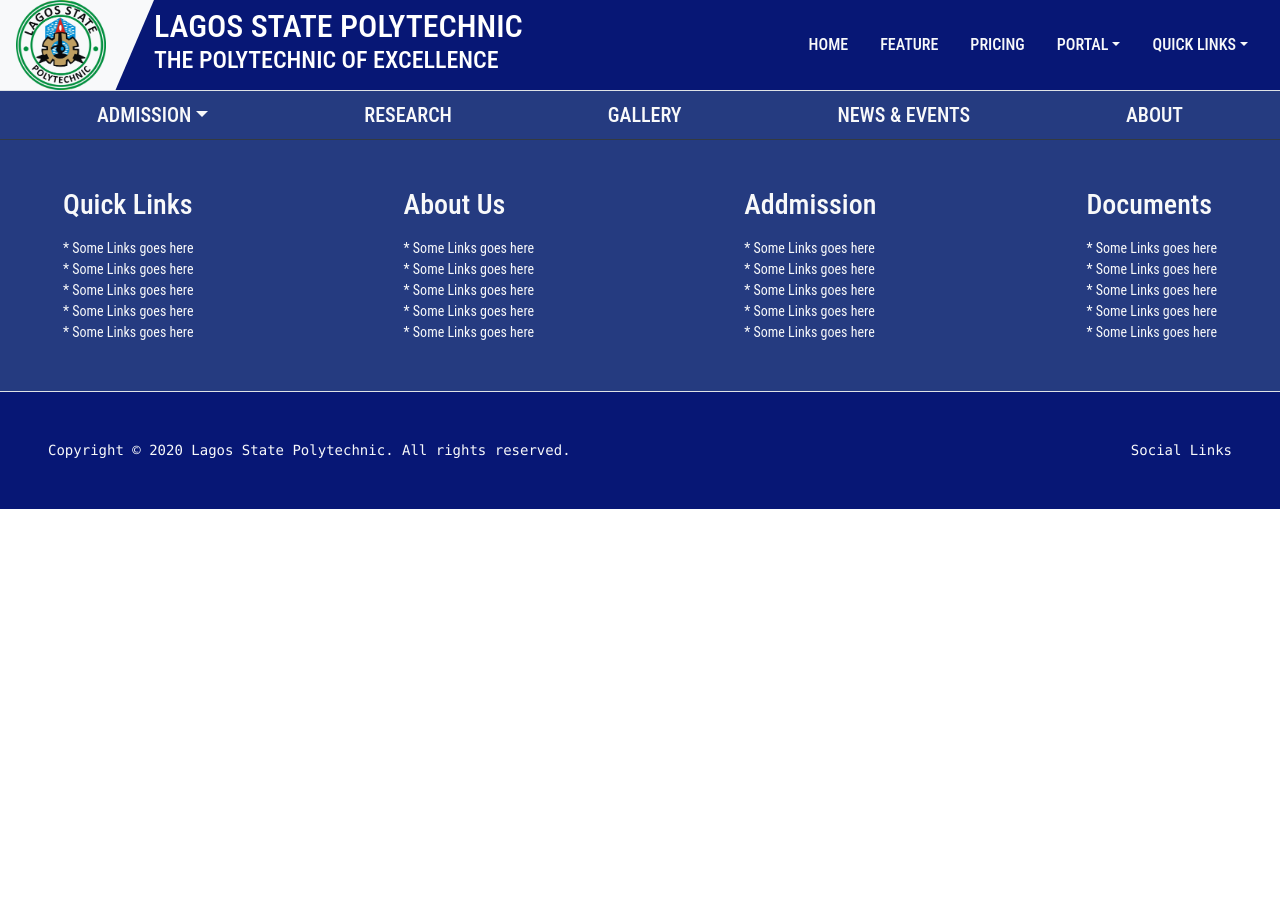
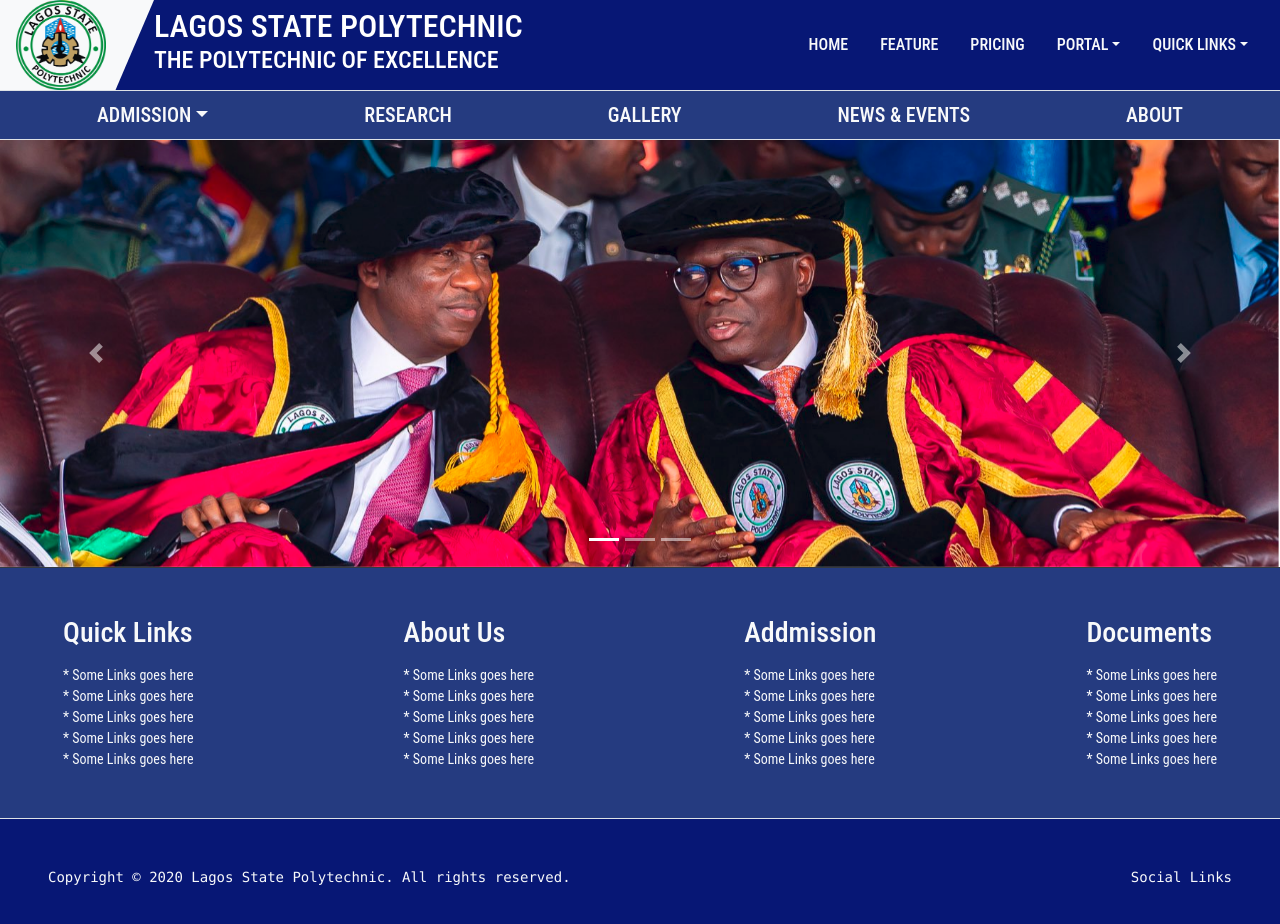
Before and after one commit to OgbeniHMMD/laspostress, a Nuxt app: page /partials/slider in a window 1280 px wide. Shown: the top 924 px of the page. Before the commit the page ends 800 px from the top, so only its background shows below. Built offline with nearby package versions, Linux system fonts and the light colour scheme.

Commit message:
Moved the Partials to 'pages/partials'

```diff
--- a/layouts/default.vue
+++ b/layouts/default.vue
@@ -8,9 +8,8 @@
 
 
 <script>
-import TheHeader from "~/components/header.vue";
-import TheFooter from "~/components/footer.vue";
-
+import TheHeader from "~~/pages/partials/header.vue";
+import TheFooter from "~~/pages/partials/footer.vue";
 export default {
   components: {
     TheHeader,
--- /dev/null
+++ b/pages/partials/slider.vue
@@ -0,0 +1,41 @@
+<template>
+  <section
+    id="carouselExampleIndicators"
+    class="carousel slide border-top clearfix"
+    data-ride="carousel"
+  >
+    <ol class="carousel-indicators">
+      <li data-target="#carouselExampleIndicators" data-slide-to="0" class="active"></li>
+      <li data-target="#carouselExampleIndicators" data-slide-to="1"></li>
+      <li data-target="#carouselExampleIndicators" data-slide-to="2"></li>
+    </ol>
+    <div class="carousel-inner">
+      <div class="carousel-item active">
+        <img class="d-block w-100" src="~~/assets/images/sliders/001.png" alt="First slide" />
+      </div>
+      <div class="carousel-item">
+        <img class="d-block w-100" src="~~/assets/images/sliders/002.png" alt="Second slide" />
+      </div>
+      <div class="carousel-item">
+        <img class="d-block w-100" src="~~/assets/images/sliders/003.png" alt="Third slide" />
+      </div>
+    </div>
+    <a
+      class="carousel-control-prev"
+      href="#carouselExampleIndicators"
+      role="button"
+      data-slide="prev"
+    >
+      <span class="carousel-control-prev-icon" aria-hidden="true"></span>
+      <span class="sr-only">Previous</span>
+    </a>
+    <a
+      class="carousel-control-next"
+      href="#carouselExampleIndicators"
+      role="button"
+      data-slide="next"
+    >
+      <span class="carousel-control-next-icon" aria-hidden="true"></span>
+    </a>
+  </section>
+</template>
```
Also changed, not shown: pages/partials/footer.vue (renamed from components/footer.vue), pages/partials/header.vue (renamed from components/header.vue).
